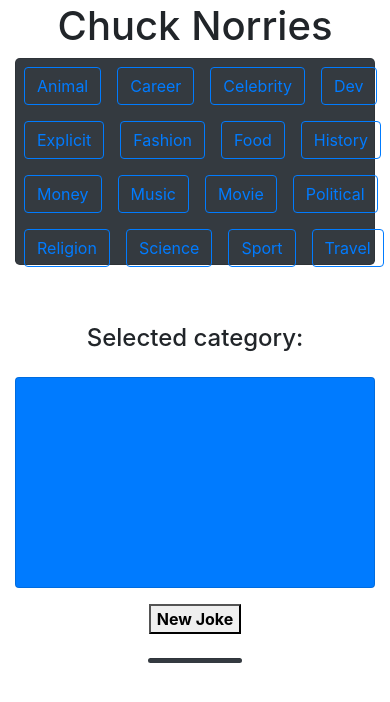
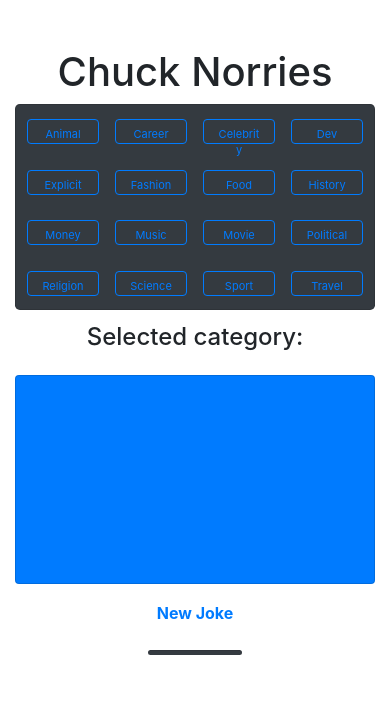
Before and after one commit to Prawinpravs/Chuck-norris-jokes, a plain HTML site: page index.html in a window 390 px wide. Drawn offline with nearby package versions, Linux system fonts and the light colour scheme.

Commit message:
final commit

```diff
--- a/style.css
+++ b/style.css
@@ -1,52 +1,69 @@
-@media screen and (max-width: 999px) {
-  hr {
-    padding: 2px !important;
+.btn{
+  width: 100px ;
+  height: 45px;
+}
+
+.new-joke {
+  color:#007bff !important;
+  border: white;
+  background: white;
+  outline:none !important;
+}
+
+@media screen and (max-width:989px) {
+  hr{
+      padding:2px !important;
+    }
+  .btn{
+    width: 80px ;
+    height: 35px;
+    font-size:small !important;
   }
+
 }
-@media screen and (max-width: 820px) {
-  body > div > div > div:nth-child(1) > h1 {
-    margin-top: 2px !important;
+@media screen and (max-width:840px) {
+  hr{
+    padding:2px !important;
   }
-  .btn-group {
-    margin-left: -10px !important;
-    margin-top: 20px !important;
-  }
-  hr {
-    padding: 2px !important;
+  .btn{
+   width: 70px ;
+   height: 30px;
+   font-size:10px !important;
   }
 }
 
-@media screen and(max-width:425px) {
-  .card {
-    position: relative;
-    left: 9%;
+@media screen and (max-width:767px) {
+  .btn{
+    width: 100px ;
+    height: 45px;
+    font-size: large !important;
   }
-  body > div > div > div:nth-child(2) > span {
-    position: relative !important;
-    left: 9% !important;
+  }
+@media screen and (max-width:500px) {
+  .btn{
+    width: 80px ;
+    height: 30px;
+    font-size:12px !important;
   }
 }
-
-@media screen and(max-width:375px) {
-  .card {
-    position: relative;
-    left: 13%;
-    max-width: 100% !important;
-  }
-  body > div > div > div:nth-child(2) > span {
-    position: relative !important;
-    left: 9% !important;
+@media screen and (max-width:425px) {
+  .btn{
+    width: 72px ;
+    height: 25px;
+    font-size:11px !important;
   }
 }
-
-@media screen and(max-width:320px) {
-  .card {
-    position: relative;
-    left: 13%;
-    max-width: 100% !important;
-  }
-  body > div > div > div:nth-child(2) > span {
-    position: relative !important;
-    left: 17% !important;
+@media screen and (max-width:375px) {
+  .btn{
+    width: 60px ;
+    height: 20px;
+    font-size:8px !important;
   }
 }
+@media screen and (max-width:338px) {
+  .btn{
+    width: 55px ;
+    height: 16px;
+    font-size:6px !important;
+  }
+}
```
